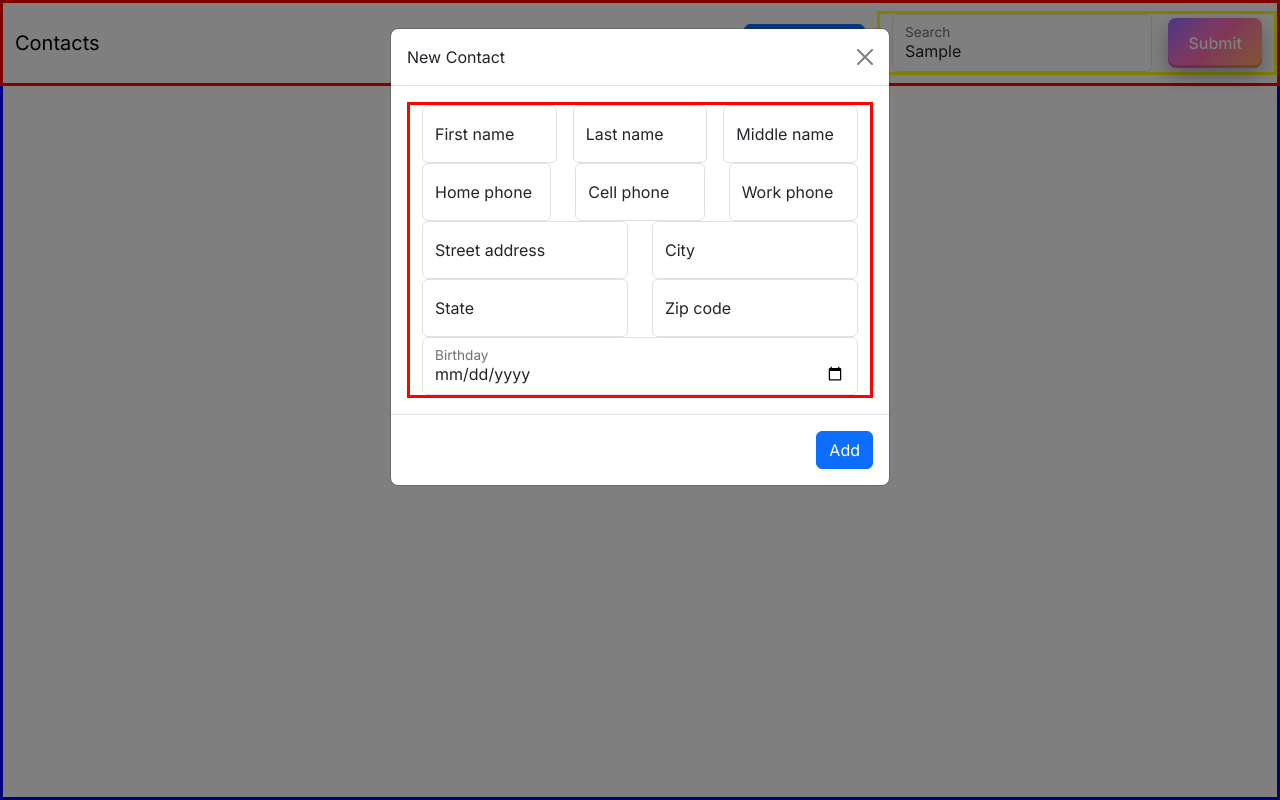
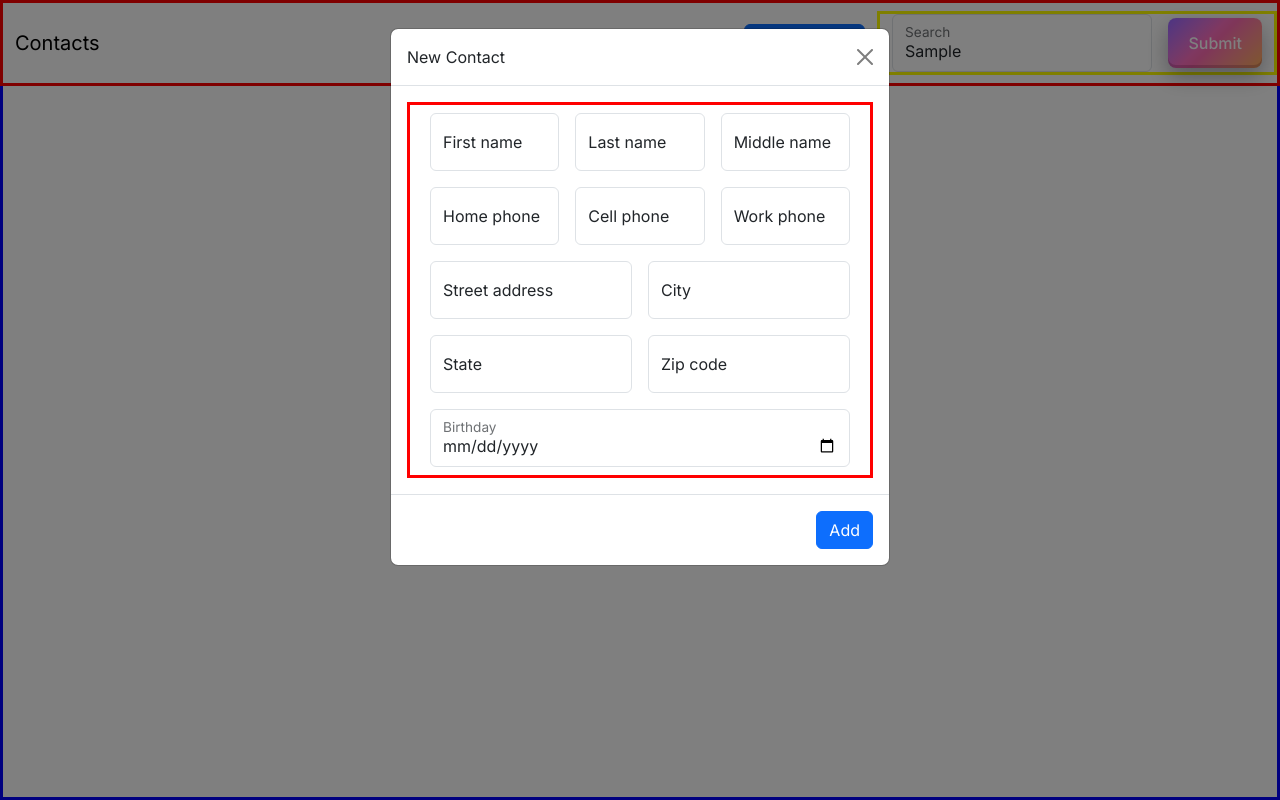
Before and after one commit to BenjaminBrandon/Contacts_app, a Next.js app: page / in a window 1280 px wide. Both pictures are taken after typing "Sample" into the empty fields and a click on the button "Add Contact". Built offline with nearby package versions, Linux system fonts and the light colour scheme.

Commit message:
fixed form classnames and spacing

```diff
--- a/src/app/Contacts/AddContact/AddContact.tsx
+++ b/src/app/Contacts/AddContact/AddContact.tsx
@@ -6,10 +6,7 @@ export const AddContact = () => {
   return (
     <Container className={styles.addContactCard}>
       <Form>
-        <Row
-          md="3"
-          className="g-3"
-        >
+        <Row className="g-3 p-2 md-3">
           <Col>
             <FloatingLabel
               controlId="floatingSearch"
@@ -44,10 +41,7 @@ export const AddContact = () => {
             </FloatingLabel>
           </Col>
         </Row>
-        <Row
-          gap={3}
-          md="3"
-        >
+        <Row className="g-3 p-2 md-3">
           <Col>
             <FloatingLabel
               controlId="floatingSearch"
@@ -82,7 +76,7 @@ export const AddContact = () => {
             </FloatingLabel>
           </Col>
         </Row>
-        <Row md="2">
+        <Row className="g-3 p-2 md-3">
           <Col>
             <FloatingLabel
               controlId="floatingSearch"
@@ -106,7 +100,7 @@ export const AddContact = () => {
             </FloatingLabel>
           </Col>
         </Row>
-        <Row md="2">
+        <Row className="g-3 p-2 md-3">
           <Col>
             <FloatingLabel
               controlId="floatingSearch"
@@ -130,7 +124,7 @@ export const AddContact = () => {
             </FloatingLabel>
           </Col>
         </Row>
-        <Row>
+        <Row className="p-2">
           <Col>
             <FloatingLabel
               controlId="floatingSearch"
```
